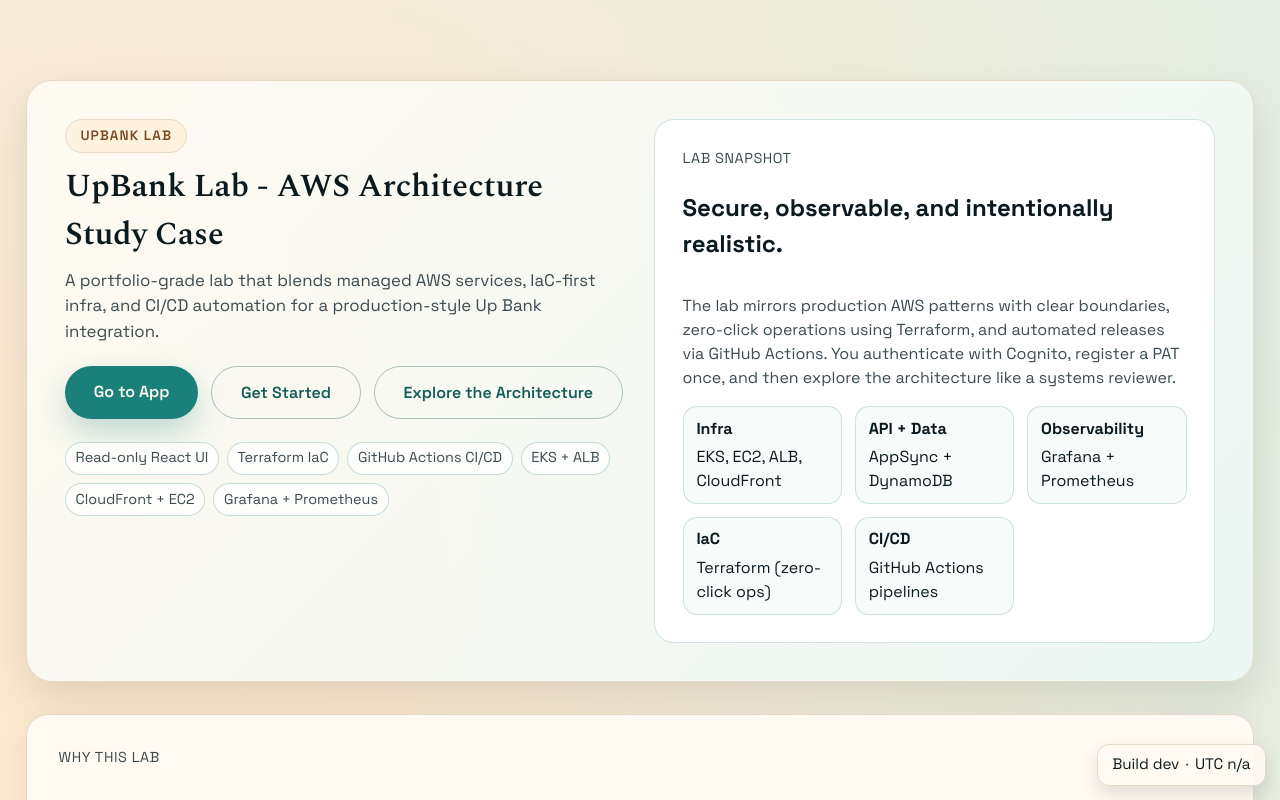
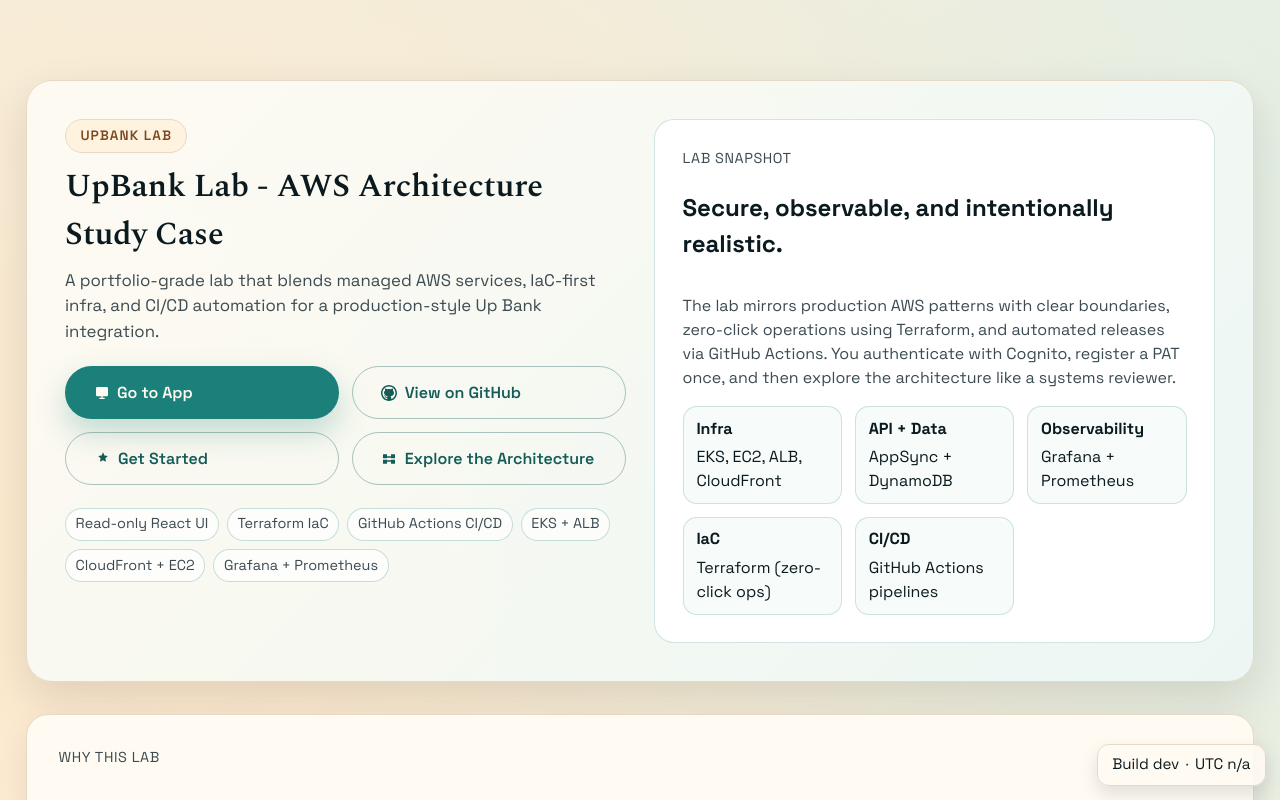
Before and after one commit to alanlima/upbank-aws-lab, a React (Vite) app in the folder app/: page / in a window 1280 px wide. Shown: the top 800 px of the page. Built offline with nearby package versions, Linux system fonts and the light colour scheme.

Commit message:
add github button

```diff
--- a/app/src/pages/LandingZonePage.css
+++ b/app/src/pages/LandingZonePage.css
@@ -26,10 +26,15 @@
 }
 
 .hero-actions {
-  display: flex;
-  flex-wrap: wrap;
+  display: grid;
+  grid-template-columns: repeat(2, minmax(0, 1fr));
   gap: 0.8rem;
   margin-top: 1.4rem;
+}
+
+.hero-actions .button {
+  width: 100%;
+  justify-content: flex-start;
 }
 
 .hero-meta {
@@ -412,6 +417,10 @@
     padding: 1.6rem;
   }
 
+  .hero-actions {
+    grid-template-columns: 1fr;
+  }
+
   .landing-panel {
     padding: 1.5rem;
   }
--- a/app/src/pages/LandingZonePage.tsx
+++ b/app/src/pages/LandingZonePage.tsx
@@ -18,6 +18,55 @@
   AwsUserIcon,
 } from '../components/aws-icons/AwsIcons'
 
+const GitHubIcon = () => (
+  <svg viewBox="0 0 291.32 291.32" role="img" aria-hidden="true" focusable="false">
+    <path
+      d="M145.66,0C65.219,0,0,65.219,0,145.66c0,80.45,65.219,145.66,145.66,145.66
+      s145.66-65.21,145.66-145.66C291.319,65.219,226.1,0,145.66,0z M186.462,256.625
+      c-0.838-11.398-1.775-25.518-1.83-31.235c-0.364-4.388-0.838-15.549-11.434-22.677
+      c42.068-3.523,62.087-26.774,63.526-57.499c1.202-17.497-5.754-32.883-18.107-45.3
+      c0.628-13.282-0.401-29.023-1.256-35.941c-9.486-2.731-31.608,8.949-37.79,13.947
+      c-13.037-5.062-44.945-6.837-64.336,0c-13.747-9.668-29.396-15.64-37.926-13.974
+      c-7.875,17.452-2.813,33.948-1.275,35.914c-10.142,9.268-24.289,20.675-20.447,44.572
+      c6.163,35.04,30.816,53.94,70.508,58.564c-8.466,1.73-9.896,8.048-10.606,10.788
+      c-26.656,10.997-34.275-6.791-37.644-11.425c-11.188-13.847-21.23-9.832-21.849-9.614
+      c-0.601,0.218-1.056,1.092-0.992,1.511c0.564,2.986,6.655,6.018,6.955,6.263
+      c8.257,6.154,11.316,17.27,13.2,20.438c11.844,19.473,39.374,11.398,39.638,11.562
+      c0.018,1.702-0.191,16.032-0.355,27.184C64.245,245.992,27.311,200.2,27.311,145.66
+      c0-65.365,52.984-118.348,118.348-118.348S264.008,80.295,264.008,145.66
+      C264.008,196.668,231.69,239.992,186.462,256.625z"
+      fill="currentColor"
+    />
+  </svg>
+)
+
+const AppIcon = () => (
+  <svg viewBox="0 0 24 24" role="img" aria-hidden="true" focusable="false">
+    <path
+      d="M5 5h14v10H5V5zm0-2h14a2 2 0 0 1 2 2v10a2 2 0 0 1-2 2h-6v2h3v2H8v-2h3v-2H5a2 2 0 0 1-2-2V5a2 2 0 0 1 2-2z"
+      fill="currentColor"
+    />
+  </svg>
+)
+
+const StartIcon = () => (
+  <svg viewBox="0 0 24 24" role="img" aria-hidden="true" focusable="false">
+    <path
+      d="M12 2l2.2 4.6 5.1.8-3.7 3.6.9 5.1-4.5-2.4-4.5 2.4.9-5.1L4.7 7.4l5.1-.8L12 2z"
+      fill="currentColor"
+    />
+  </svg>
+)
+
+const ArchitectureIcon = () => (
+  <svg viewBox="0 0 24 24" role="img" aria-hidden="true" focusable="false">
+    <path
+      d="M3 5h6v6H3V5zm12 0h6v6h-6V5zM3 13h6v6H3v-6zm12 0h6v6h-6v-6zM9 8h6v2H9V8zm0 6h6v2H9v-2z"
+      fill="currentColor"
+    />
+  </svg>
+)
+
 const LandingZonePage = () => {
   return (
     <div className="landing-zone">
@@ -30,13 +79,33 @@
             CI/CD automation for a production-style Up Bank integration.
           </p>
           <div className="hero-actions">
-            <a className="button primary" href="/app">
+            <a className="button primary with-icon" href="/app">
+              <span className="button-icon" aria-hidden="true">
+                <AppIcon />
+              </span>
               Go to App
             </a>
-            <a className="button secondary" href="#get-started">
+            <a
+              className="button secondary with-icon"
+              href="https://github.com/alanlima/upbank-aws-lab"
+              target="_blank"
+              rel="noreferrer"
+            >
+              <span className="button-icon" aria-hidden="true">
+                <GitHubIcon />
+              </span>
+              View on GitHub
+            </a>
+            <a className="button secondary with-icon" href="#get-started">
+              <span className="button-icon" aria-hidden="true">
+                <StartIcon />
+              </span>
               Get Started
             </a>
-            <a className="button secondary" href="#architecture">
+            <a className="button secondary with-icon" href="#architecture">
+              <span className="button-icon" aria-hidden="true">
+                <ArchitectureIcon />
+              </span>
               Explore the Architecture
             </a>
           </div>
```
